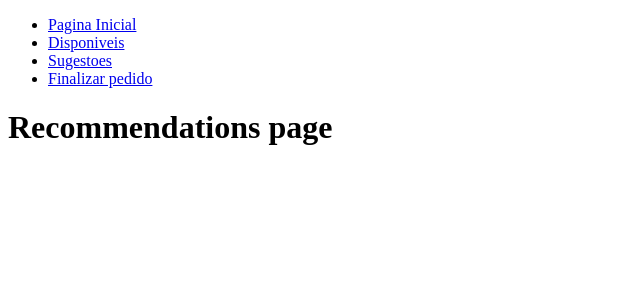
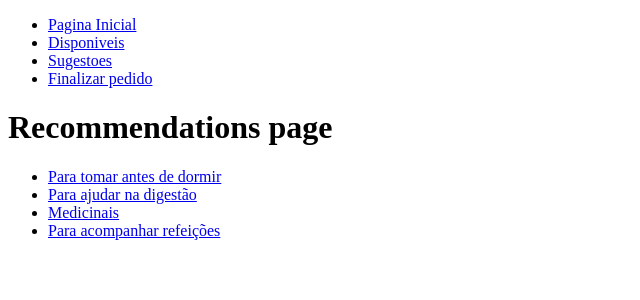
Before and after one commit to MagnunAVF/Tea-Store, a React (Create React App) app in the folder client/: page /recommendations in a window 1280 px wide. Shown: the top 300 px of the page, without its empty margins (0-640 px from the left). Built offline with nearby package versions, Linux system fonts and the light colour scheme.

Commit message:
refactor[client]: Improve SPA navigation

```diff
--- a/client/src/components/pages/Home.js
+++ b/client/src/components/pages/Home.js
@@ -2,7 +2,7 @@ import React from 'react'
 
 const Home = () => (
   <div>
-    <h1>Home page</h1>
+    <h1>Bem-vindo!</h1>
   </div>
 )
 
--- a/client/src/components/pages/Recommendations.js
+++ b/client/src/components/pages/Recommendations.js
@@ -1,9 +1,20 @@
 import React from 'react'
+import { Link } from 'react-router-dom'
 
-const Recommendations = () => (
-  <div>
-    <h1>Recommendations page</h1>
-  </div>
-)
+class Recommendations extends React.Component {
+  render(){
+    return(
+      <div>
+        <h1>Recommendations page</h1>
+        <ul>
+          <li><Link to='/tea-list/sleep'>Para tomar antes de dormir</Link></li>
+          <li><Link to='/tea-list/digestion'>Para ajudar na digestão</Link></li>
+          <li><Link to='/tea-list/medicinal'>Medicinais</Link></li>
+          <li><Link to='/tea-list/digestion'>Para acompanhar refeições</Link></li>
+        </ul>
+      </div>
+    )
+  }
+}
 
 export default Recommendations
--- a/client/src/components/pages/TeaList.js
+++ b/client/src/components/pages/TeaList.js
@@ -1,13 +1,22 @@
 import React from 'react'
+import { Link } from 'react-router-dom'
+
 import Tea from './../widgets/Tea'
 import TeaDetail from './../widgets/TeaDetail'
 
-const TeaList = () => (
-  <div>
-    <h1>Tea List page</h1>
-    <Tea />
-    <TeaDetail />
-  </div>
-)
+class TeaList extends React.Component {
+    render(){
+      return(
+        <div>
+          <h1>Chás</h1>
+          <h3>Tipo: { this.props.match.params.type }</h3>
+          <Tea />
+          <TeaDetail />
+
+          <Link to='/'>Voltar</Link>
+        </div>
+      )
+    }
+}
 
 export default TeaList
--- a/client/src/components/pages/TeaTypes.js
+++ b/client/src/components/pages/TeaTypes.js
@@ -1,9 +1,19 @@
 import React from 'react'
+import { Link } from 'react-router-dom'
 
-const TeaTypes = () => (
-  <div>
-    <h1>Tea Types page</h1>
-  </div>
-)
+class TeaTypes extends React.Component {
+  render(){
+    return(
+      <div>
+        <h1>Tipos de chás disponíveis</h1>
+        <ul>
+          <li><Link to='/tea-list/black-tea'>Preto</Link></li>
+          <li><Link to='/tea-list/white-tea'>Branco</Link></li>
+          <li><Link to='/tea-list/chai'>Chai</Link></li>
+        </ul>
+      </div>
+    )
+  }
+}
 
 export default TeaTypes
--- a/client/src/components/structure/App.js
+++ b/client/src/components/structure/App.js
@@ -1,12 +1,17 @@
 import React from 'react'
+
 import Header from './Header'
 import Main from './Main'
 
-const App = () => (
-  <div>
-    <Header />
-    <Main />
-  </div>
-)
+class App extends React.Component {
+  render(){
+    return(
+      <div>
+        <Header />
+        <Main />
+      </div>
+    )
+  }
+}
 
 export default App
--- a/client/src/components/structure/Header.js
+++ b/client/src/components/structure/Header.js
@@ -1,7 +1,9 @@
 import React from 'react'
 import { Link } from 'react-router-dom'
 
-const Header = () => (
+class Header extends React.Component {
+  render(){
+    return(
       <header>
         <nav>
           <ul>
@@ -13,5 +15,7 @@ const Header = () => (
         </nav>
       </header>
     )
+  }
+}
 
 export default Header
--- a/client/src/components/structure/Main.js
+++ b/client/src/components/structure/Main.js
@@ -1,21 +1,26 @@
 import React from 'react'
 import { Switch, Route } from 'react-router-dom'
+
 import Home from './../pages/Home'
 import TeaTypes from './../pages/TeaTypes'
 import Recommendations from './../pages/Recommendations'
 import Cart from './../pages/Cart'
 import TeaList from './../pages/TeaList'
 
-const Main = () => (
+class Main extends React.Component {
+  render(){
+    return(
       <main>
         <Switch>
           <Route exact path='/' component={Home}/>
           <Route path='/tea-types' component={TeaTypes}/>
           <Route path='/recommendations' component={Recommendations}/>
           <Route path='/cart' component={Cart}/>
-      <Route path='/tea-list' component={TeaList}/>
+          <Route path='/tea-list/:type' component={TeaList}/>
         </Switch>
       </main>
     )
+  }
+}
 
 export default Main
```
Lines whose indentation alone changed are shown as unchanged.
